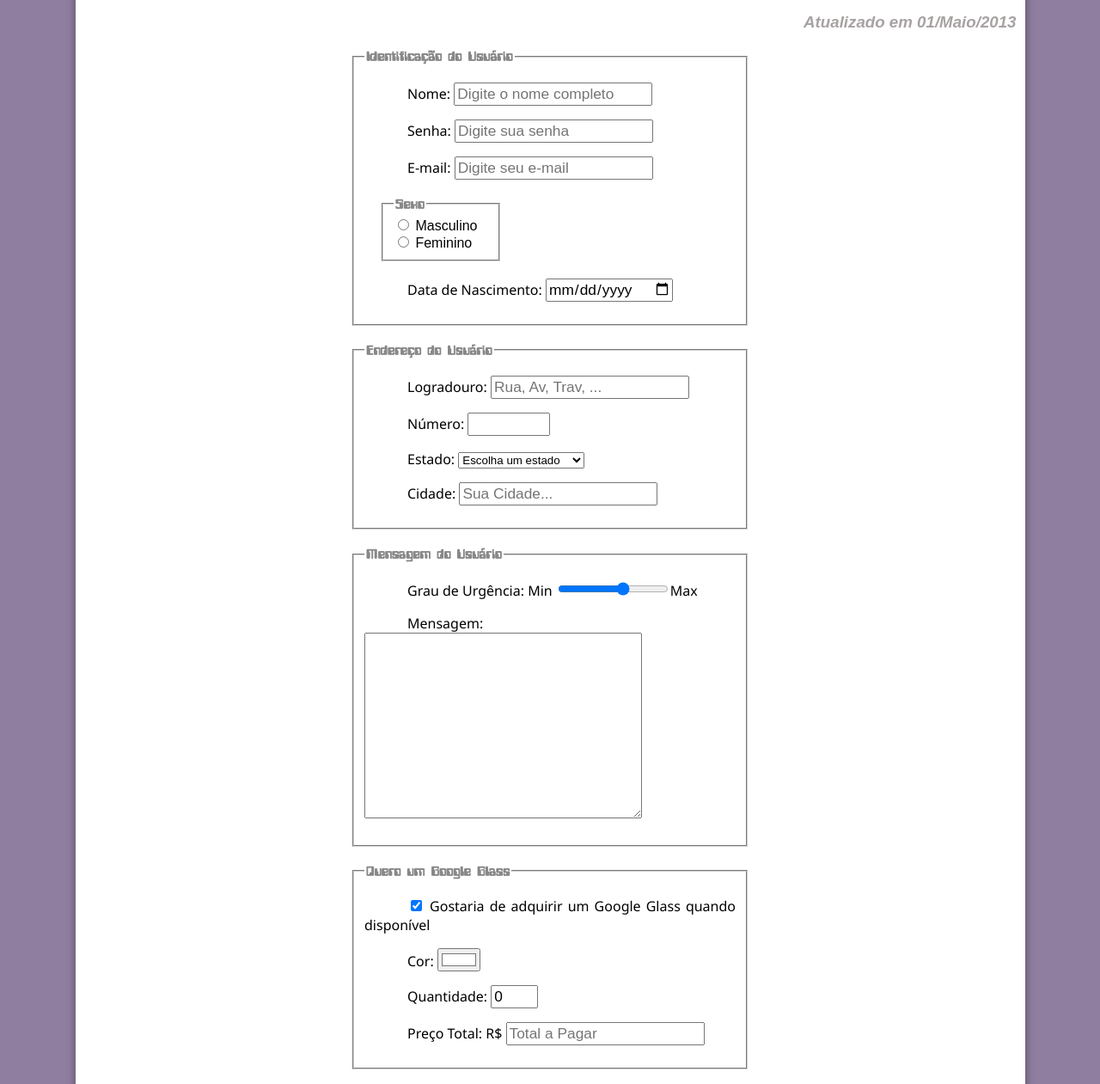
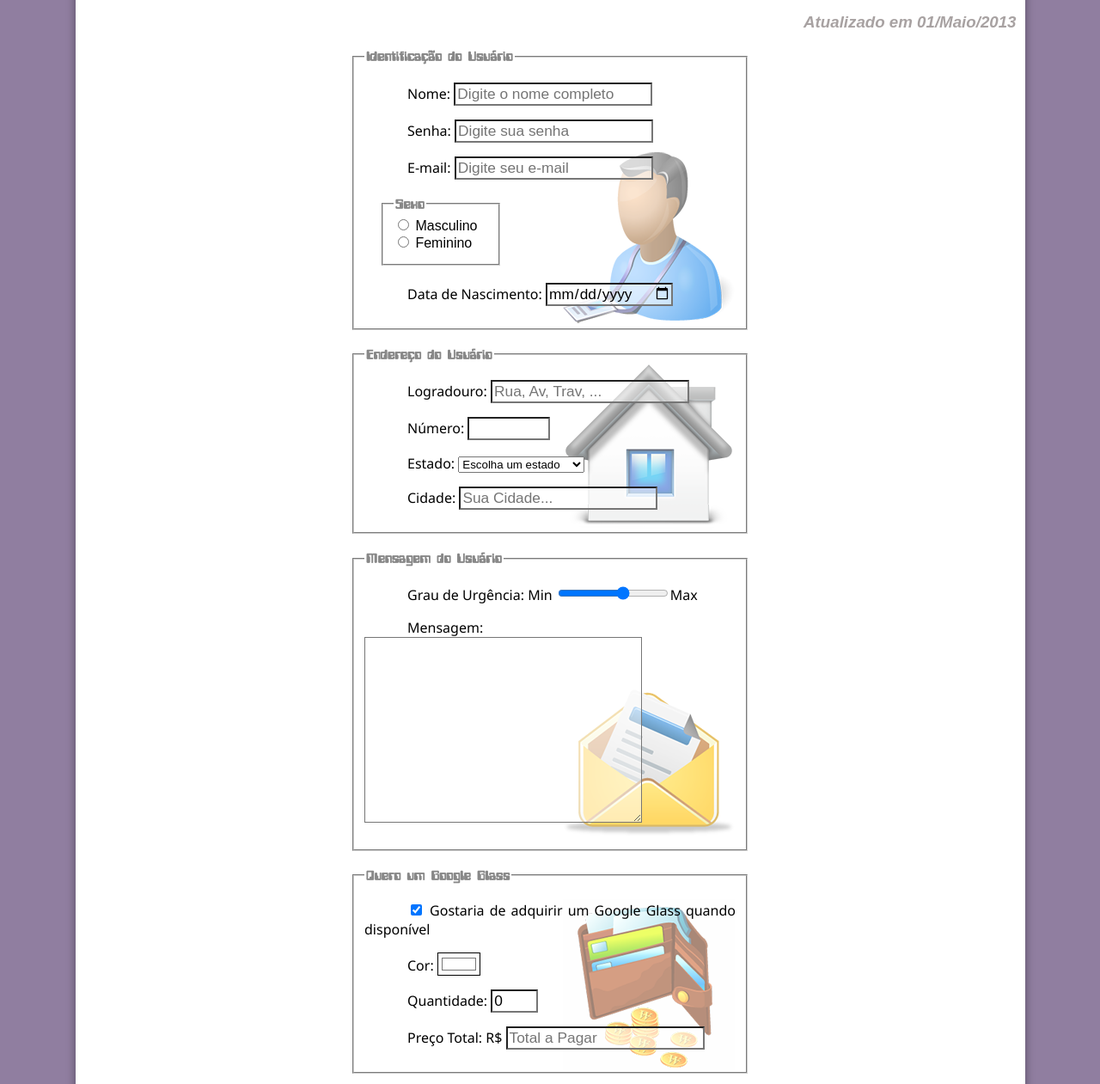
Before and after one commit to dev-drizzithiago/_aula_HTML_5, a plain HTML site: page fale-conosco.html in a window 1280 px wide. Shown: the part 257-1518 px from the top of the page at 86% size. Drawn offline with Linux system fonts and the light colour scheme.

Commit message:
Update form.css

```diff
--- a/_css/form.css
+++ b/_css/form.css
@@ -14,10 +14,11 @@ input, textarea {
     font-family: sans-serif;
     font-weight: normal; /* Para não ficar em negrito */
     font-size: 13pt;
+    background-color: rgba(255,255,255,.5);
 }
 
 input:hover, textarea:hover {
-    background-color: #dddddd;
+    background-color: rgba(204, 204, 204, 0.5);
 }
 
 legend {
@@ -34,5 +35,20 @@ fieldset {
 
 fieldset#sexo {
     width: 110px; /* Largura */
-    height: auto; /* Altura */
+    height: 60px; /* Altura */
 }
+
+fieldset#usuario {
+    background: url("../_imagens/icone-contato.png") no-repeat 95% 95%;
+}
+
+fieldset#endereco {
+    background: url("../_imagens/icone-endereco.png") no-repeat 95% 95%;
+}
+
+fieldset#mensagem {
+    background: url("../_imagens/icone-mensagem.png") no-repeat 95% 95%;
+}
+fieldset#pedido {
+    background: url("../_imagens/icone-pagamento.png") no-repeat 95% 95%;
+}
```
